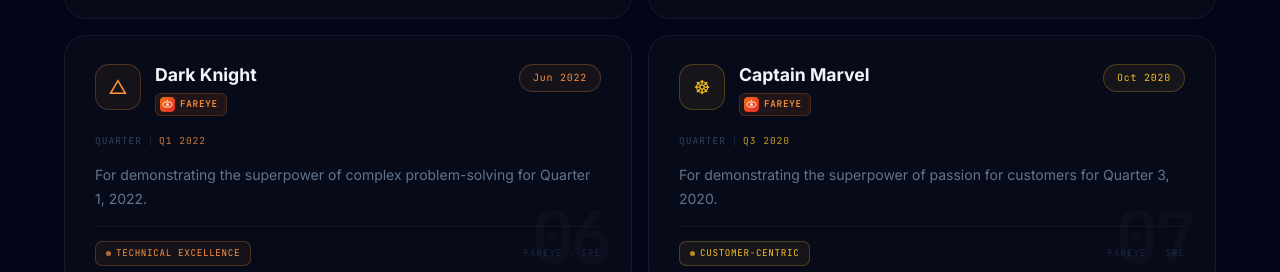
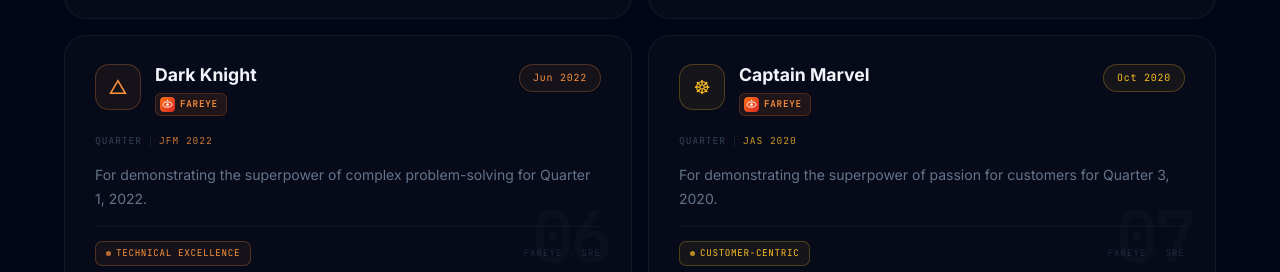
Before and after one commit to nishant-kamal/nishant-portfolio, a Next.js app: page / in a window 1280 px wide. Shown: the part 5922-6194 px from the top of the page. Built offline with nearby package versions, Linux system fonts and the light colour scheme.

Commit message:
Update Awards.js

```diff
--- a/components/Awards.js
+++ b/components/Awards.js
@@ -76,7 +76,7 @@ const awards = [
     id: 6,
     title: "Dark Knight",
     period: "Jun 2022",
-    quarter: "Q1 2022",
+    quarter: "JFM 2022",
     description:
       "For demonstrating the superpower of complex problem-solving for Quarter 1, 2022.",
     color: "#fb923c",
@@ -90,7 +90,7 @@ const awards = [
     id: 7,
     title: "Captain Marvel",
     period: "Oct 2020",
-    quarter: "Q3 2020",
+    quarter: "JAS 2020",
     description:
       "For demonstrating the superpower of passion for customers for Quarter 3, 2020.",
     color: "#fbbf24",
```
